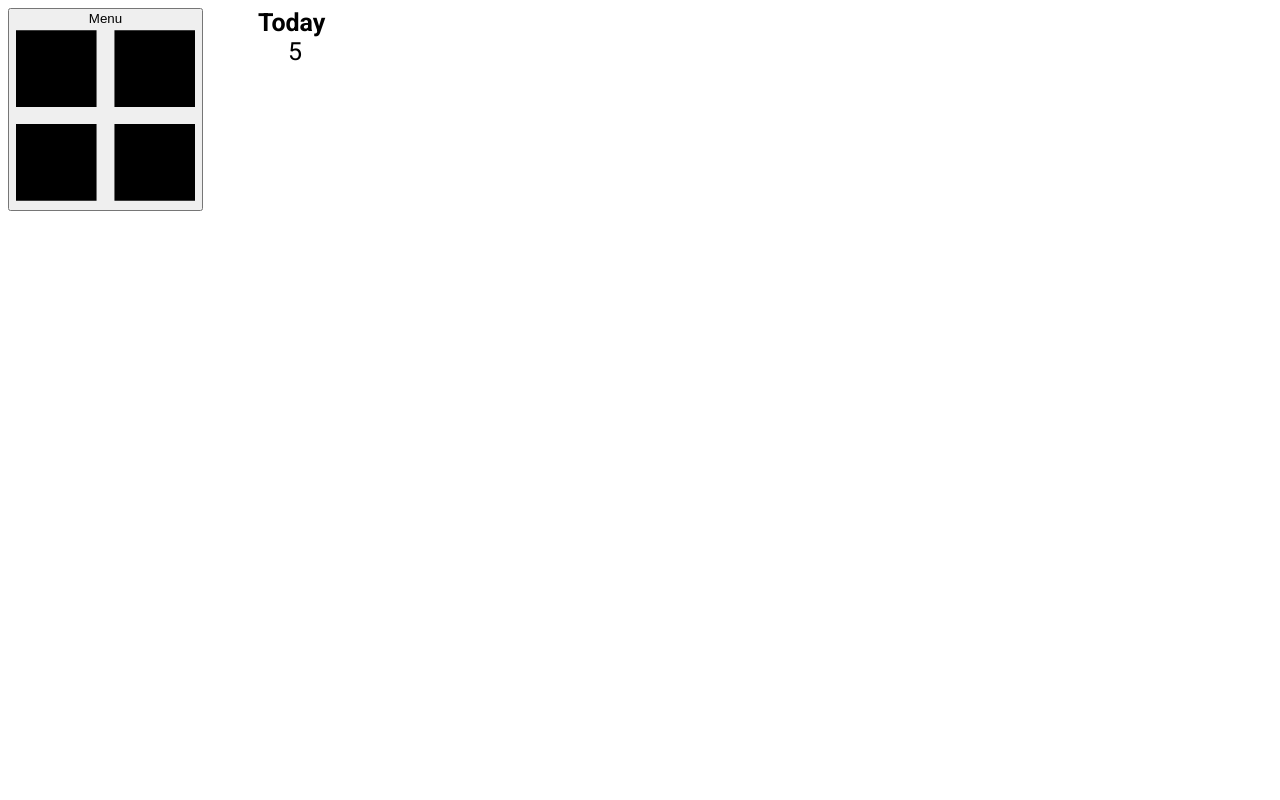
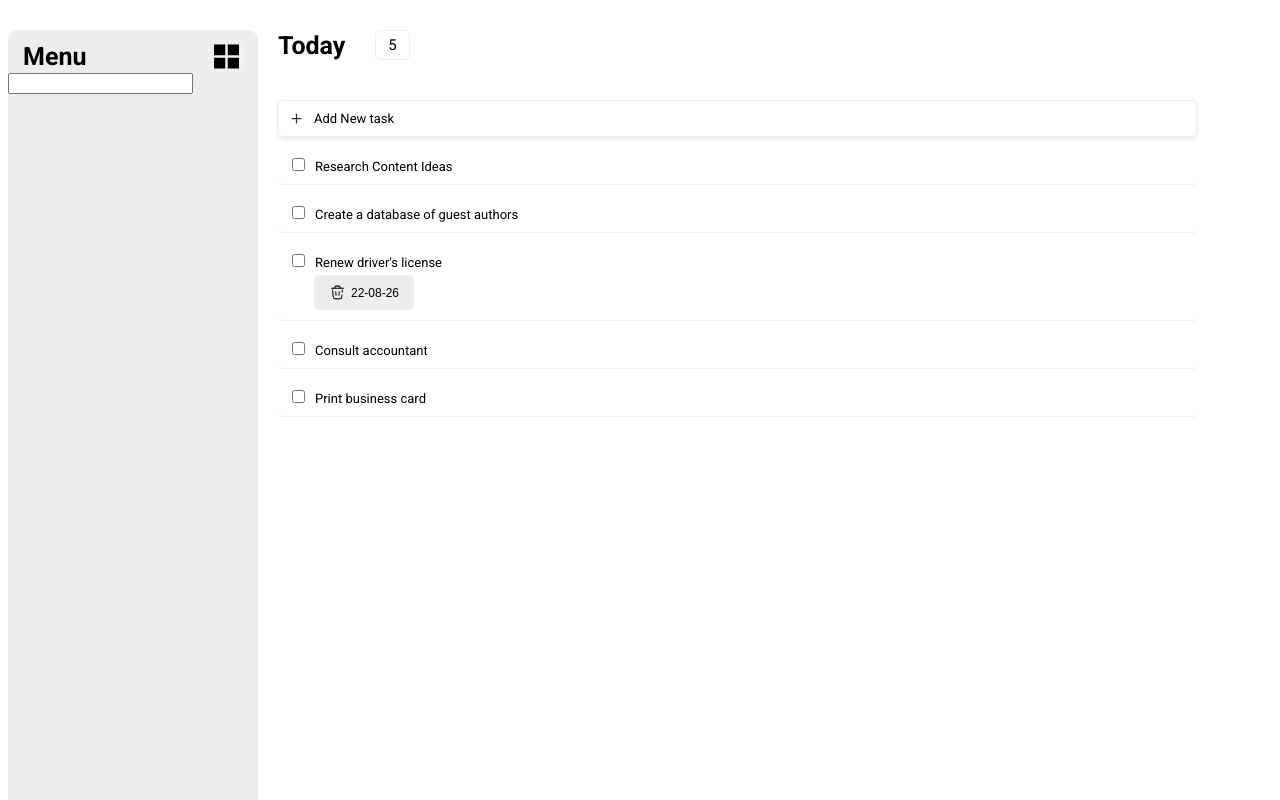
Before and after one commit to Westbrown687/Dove-App, a React (Vite) app in the folder Todolist-App/: page / in a window 1280 px wide. Shown: the top 800 px of the page. Built offline with nearby package versions, Linux system fonts and the light colour scheme.

Commit message:
Dove-app-2

```diff
--- a/Todolist-App/src/HomePage.jsx
+++ b/Todolist-App/src/HomePage.jsx
@@ -4,19 +4,70 @@ export function HomePage() {
   return (
     <>
       <title>Dove App</title>
-
-      <div className="todo-container">
-        <div className="Img-container">
-          <button>
-            <div>Menu</div>
-            <img src="/images/navigation-button.svg" alt="" />
-          </button>
+      <div className="app-container">
+        <div className="side-bar">
+          <div className="todo-menu">
+            <div className="menu-text">Menu</div>
+            <button className="menu-button">
+              <img
+                className="menuimg"
+                src="/images/navigation-button.svg"
+                alt="Navigation"
+              />
+            </button>
+          </div>
+          <input type="text" />
         </div>
 
-        <div className="Date-con">
-          <div className="Today">Today</div>
-          <div className="Date">5</div>
-        </div>
+        <main className="body-content">
+          <section className="date-con">
+            <div className="today">Today</div>
+            <div className="date">
+              <button className="date-button">5</button>
+            </div>
+          </section>
+
+          <section className="tasks-section">
+            <button className="newtask-con">
+              <img className="plus-img" src="/images/plus-alt.svg" alt="Add" />
+              <span>Add New task</span>
+            </button>
+
+            <div className="activities-container">
+              <div className="activity-item">
+                <input type="checkbox" />
+                <span>Research Content Ideas</span>
+              </div>
+
+              <div className="activity-item">
+                <input type="checkbox" />
+                <span>Create a database of guest authors</span>
+              </div>
+
+              <div className="activity-box">
+                <div>
+                  <input type="checkbox" />
+                  <span>Renew driver's license</span>
+                </div>
+
+                <button className="trash-button">
+                  <img className="trash" src="/images/trash.svg" alt="Delete" />
+                  <span>22-08-26</span>
+                </button>
+              </div>
+
+              <div className="activity-item">
+                <input type="checkbox" />
+                <span>Consult accountant</span>
+              </div>
+
+              <div className="activity-item">
+                <input type="checkbox" />
+                <span>Print business card</span>
+              </div>
+            </div>
+          </section>
+        </main>
       </div>
     </>
   );
--- a/Todolist-App/src/homepage.css
+++ b/Todolist-App/src/homepage.css
@@ -1,24 +1,151 @@
 @import url('https://fonts.googleapis.com/css2?family=Roboto:ital,wght@0,100..900;1,100..900&display=swap');
 
-.Today{
+body{
+  margin: 0;
+}
+.app-container{
+display: flex;
+padding-top: 30px;
+}
+.side-bar{
+   width: 250px;
+   min-width: 100px;
+   background-color: rgb(237, 237, 237);
+   border-radius: 10px;
+   margin-right: 20px;
+   margin-left: 8px;
+   height: 1000px;
+}
+.todo-menu{
+  display: flex;
+  align-items: center;
+  margin-top: 10px;
+
+}
+.menu-text{
+  font-size: 25px;
+  font-weight: bold;
+  font-family: roboto, Arial;
+  margin-right: 112px;
+  margin-left: 15px;
+}
+
+.date-con{
+  display: flex;
+  margin-bottom: 40px;
+  align-items: center;
+}
+
+.today{
   font-size: 25px;
   font-weight: bold;
   font-family: roboto, Arial;
 }
-
-.todo-container{
-  display: flex;
-  justify-content: start;
-}
-.Img-container{
-  width: 250px;
-}
-.Date-con{
-  flex: 1;
+.date{
+  margin-left: 30px;
 }
 
-.Date{
-  font-size: 25px;
+.menuimg{
+  height: 25px;
+}
+.menu-button{
+ border-radius: 5px;
+ border-style:none;
+padding-top: 4px;
+ font-family: Roboto, Arial;
+ margin-left: 10px;
+}
+.date-button{
+ padding: 5px 12px;
+ border-radius: 5px;
+ border-style:solid;
+ border-width: 1px;
+ border-color: rgb(243, 238, 238);
+ font-size: 15px;
+ font-family: Roboto, Arial;
+ background-color: white;
+}
+
+.plus-img{
+  height: 15px;
+  margin-right: 10px;
+
+}
+.newtask-con{
+  width: 919px;
+  display: flex;
+  align-items: center;
+  padding: 10px 10px;
+  border-radius: 5px;
+  border-style: solid;
+  border-width: 1px;
+  border-color: rgb(243, 238, 238);
+  background-color: white;
   font-family: roboto, arial;
-  margin-left: 30px;
+  font-size: 13px;
+  margin-bottom: 8px;
+  box-shadow: 0 2px 4px rgba(0, 0, 0, 0.1);
 }
+
+
+.activities-container .activity-item{
+ padding: 10px 10px;
+  border-radius: 5px;
+  border-style: solid;
+  border-width: 1px;
+  border-color: rgba(243, 238, 238, 0.925);
+  background-color: white;
+  font-family: roboto, arial;
+  font-size: 13px;
+  border-top: none;
+  border-left: none;
+  border-right: none;
+  margin-bottom: 8px;
+  align-items: center;
+  width: 900px;
+}
+
+
+.activities-container .activity-item:hover {
+  box-shadow: 0 2px 4px rgba(0, 0, 0, 0.12);
+}
+.activity-box{
+   padding: 10px 10px;
+  border-radius: 5px;
+  border-style: solid;
+  border-width: 1px;
+  border-color: rgba(243, 238, 238, 0.925);
+  background-color: white;
+  font-family: roboto, arial;
+  font-size: 13px;
+  border-top: none;
+  border-left: none;
+  border-right: none;
+  margin-bottom: 8px;
+  align-items: center;
+  width: 900px;
+}
+.activity-box:hover{
+   box-shadow: 0 2px 4px rgba(0, 0, 0, 0.12);
+}
+.trash{
+  height: 17px;
+  margin-right: 5px;
+}
+input{
+  margin-right: 10px;
+}
+.trash-button{
+  display: flex;
+  width: 100px;
+  align-items: center;
+  height: 35px;
+  justify-content: center;
+  margin-top: 5px;
+  border-radius: 5px;
+  border-width: 1px;
+  border-style: none;
+  margin-left: 26px;
+  font-size: 12px;
+  background-color: rgb(237, 237, 237);
+}
```
Also changed, not shown: Todolist-App/Images/plus-alt.svg (added), Todolist-App/Images/trash.svg (added).
